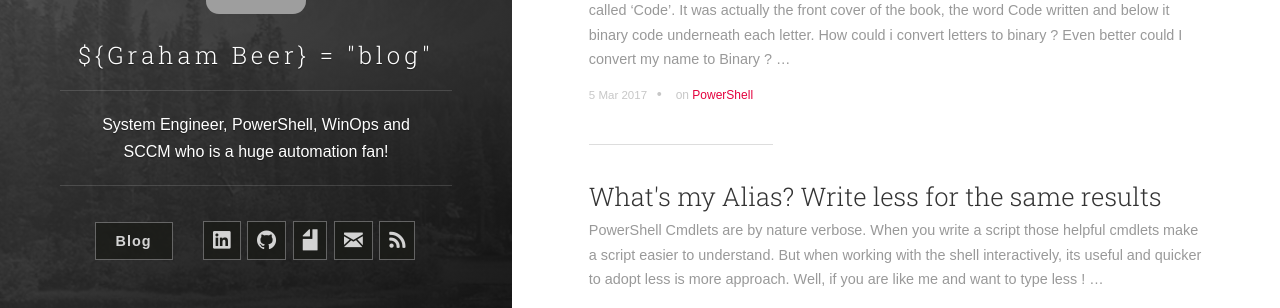
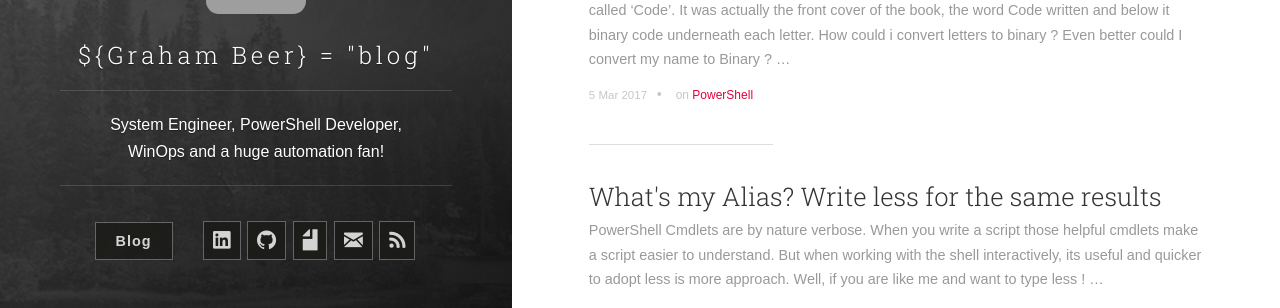
Before and after one commit to Graham-Beer/Graham-Beer.github.io, a Jekyll site: the page built from index.html, in a window 1280 px wide. Shown: the part 359-667 px from the top of the page. Built offline with Jekyll 4.4.1, drawn with Linux system fonts in a browser that asks for light colours; nearby versions of some CDN libraries; the list of posts is cut into pages by our own code; grey boxes are pictures that could not be loaded.

Commit message:
Update _config.yml

```diff
--- a/_config.yml
+++ b/_config.yml
@@ -1,6 +1,6 @@
 # Site settings
 title: ${Graham Beer} = "blog"
-description: "System Engineer, PowerShell, WinOps and SCCM who is a huge automation fan!"
+description: "System Engineer, PowerShell Developer, WinOps and a huge automation fan!"
 url: 'https://graham-beer.github.io'
 baseurl: '/'
 # google_analytics: 'UA-XXXXXX-X'
```
